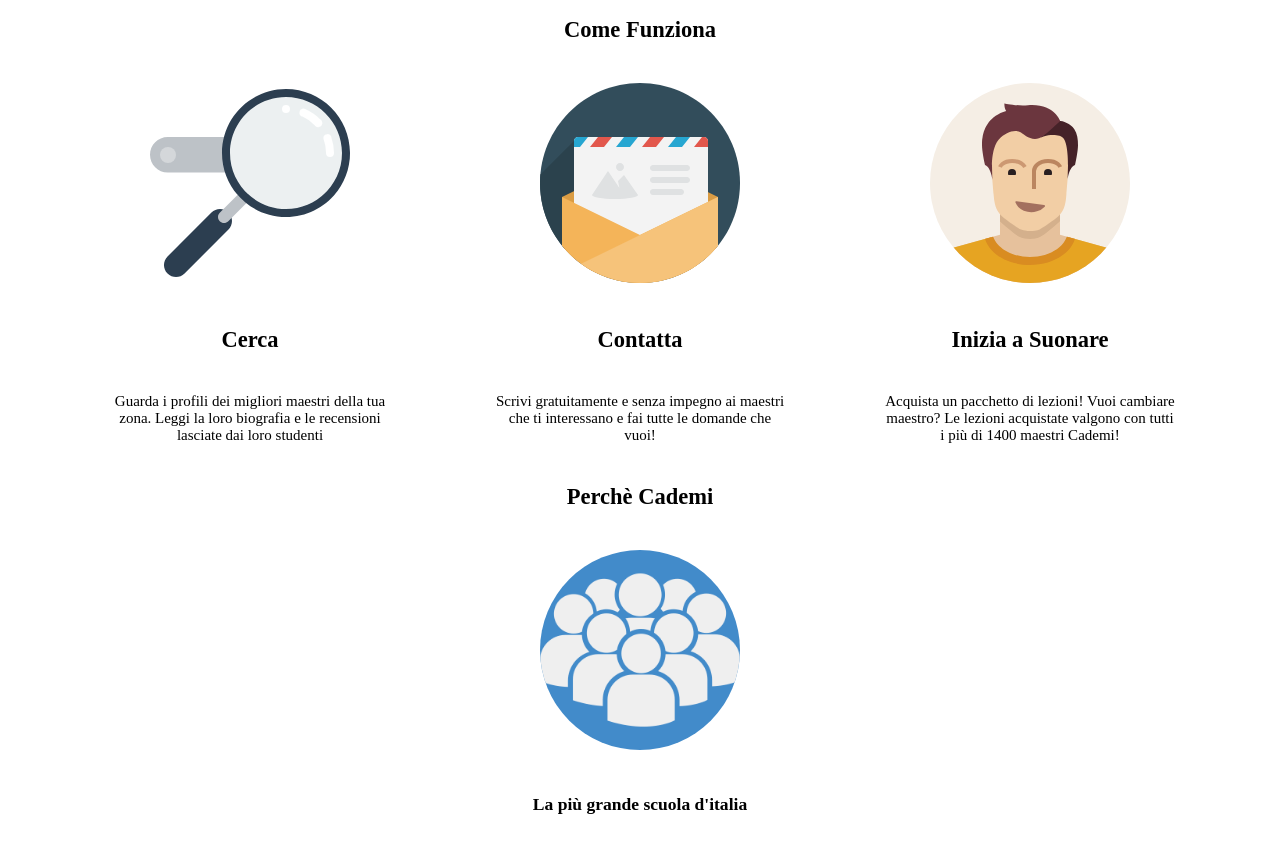
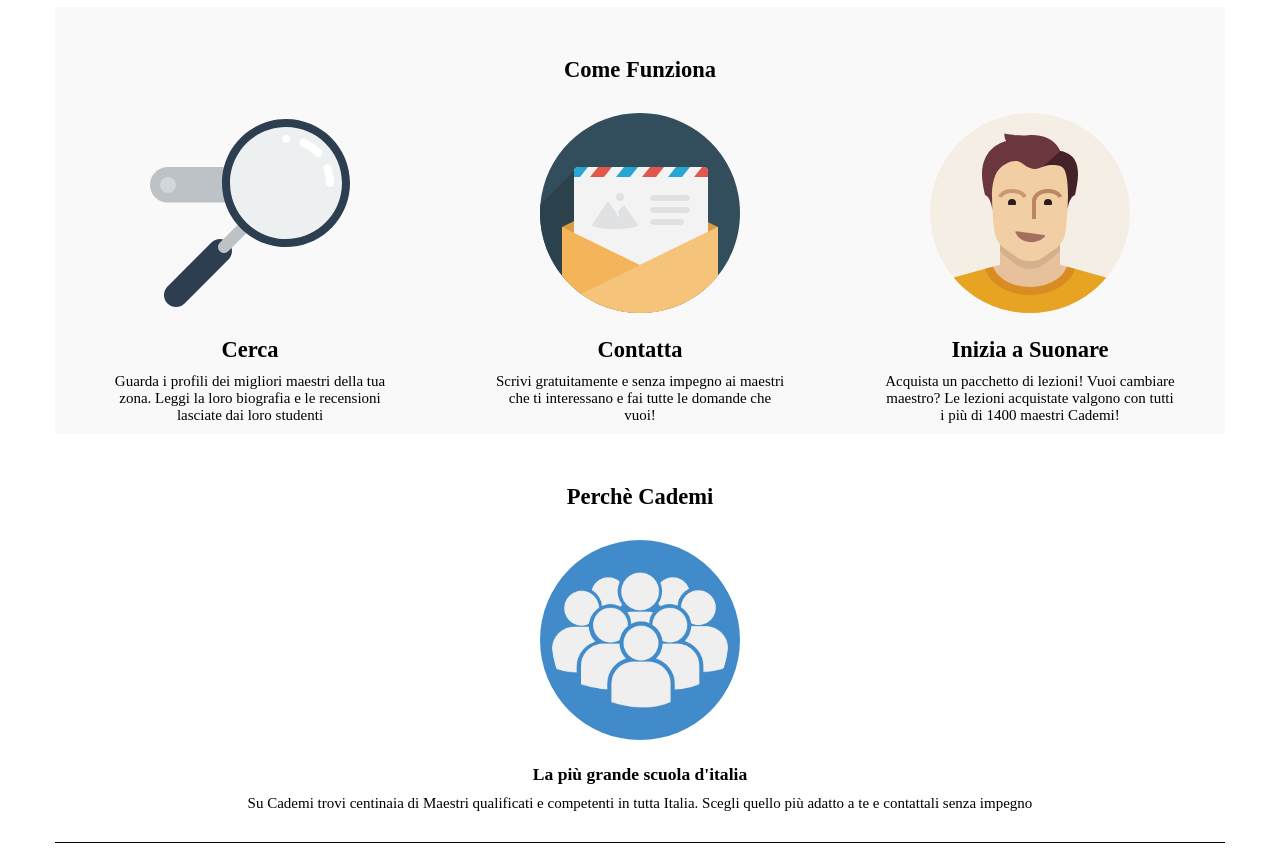
Before and after one commit to deivh/html-css-resp-wannabe-12bool, a plain HTML site: page index.html in a window 1280 px wide. Shown: the part 569-1424 px from the top of the page. Drawn offline with Linux system fonts and the light colour scheme.

Commit message:
added background color + margin header

```diff
--- a/css/main.css
+++ b/css/main.css
@@ -9,6 +9,12 @@ img {
     height: 200px;
     width: auto;
 }
+
+
+section > div:first-of-type {
+  margin-top: 50px;
+}
+
 /*  regole header */
 
 header h2 {
@@ -16,23 +22,35 @@ header h2 {
 }
 
 header {
-  margin-top: 100px;
+  margin: 100px 0;
 }
 
 /*  regole ricorrenti di pagina */
+
+.grey {
+  background-color: #f9f9f9;
+}
+
+.box div:nth-child(1n+2) {
+  padding-bottom: 20px;
+  border-bottom: 1px solid black;
+}
 
 header div , main div , footer div {
   text-align: center;
 }
 
 h2 , p , h3 {
-  padding: 20px 50px;
+  padding: 0px 50px 10px 50px;
 }
 
 main .box img{
   border-radius: 50%;
   background-color: #428bca;
+  padding: 1%;
 }
+
+/* regole section */
 
 /* regole versione tablet */
 
@@ -77,4 +95,8 @@ main .box img{
    main section:first-of-type div {
      margin: 35px 0;
    }
+
+   section > div:first-of-type {
+     margin-top: 100px;
+   }
  }
--- a/index.html
+++ b/index.html
@@ -32,7 +32,7 @@
     </header>
 
     <main>
-      <section class="container">
+      <section class="container grey">
         <div class="col-xs-12  col-md-12  col-lg-12">
           <h2> Come Funziona</h2>
         </div>
@@ -58,7 +58,7 @@
         </div>
       </section>
 
-      <section class="container box">
+      <section class="container box grey">
         <div class="col-xs-12  col-md-12  col-lg-12">
           <h2>Perchè Cademi</h2>
         </div>
```
